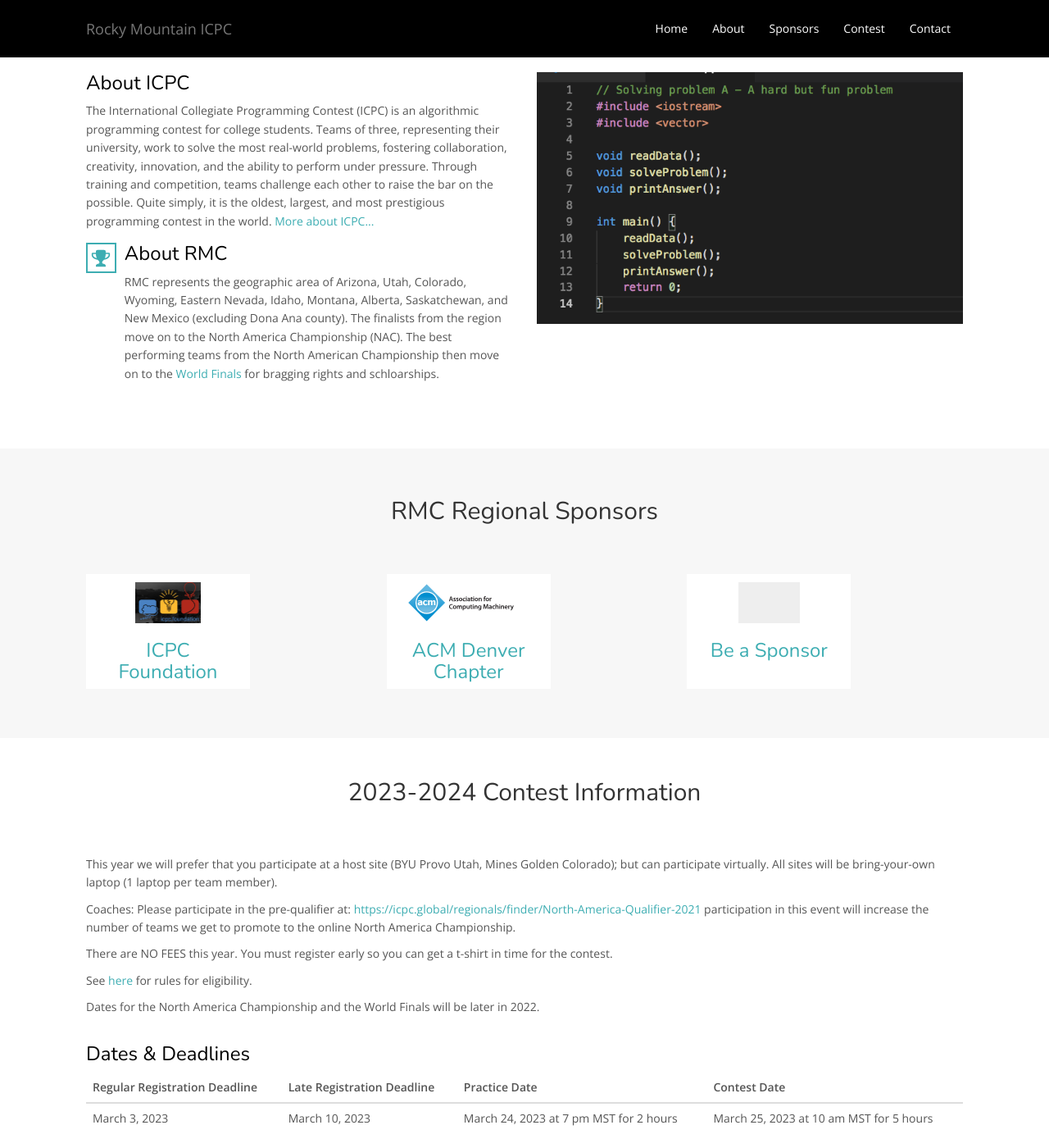
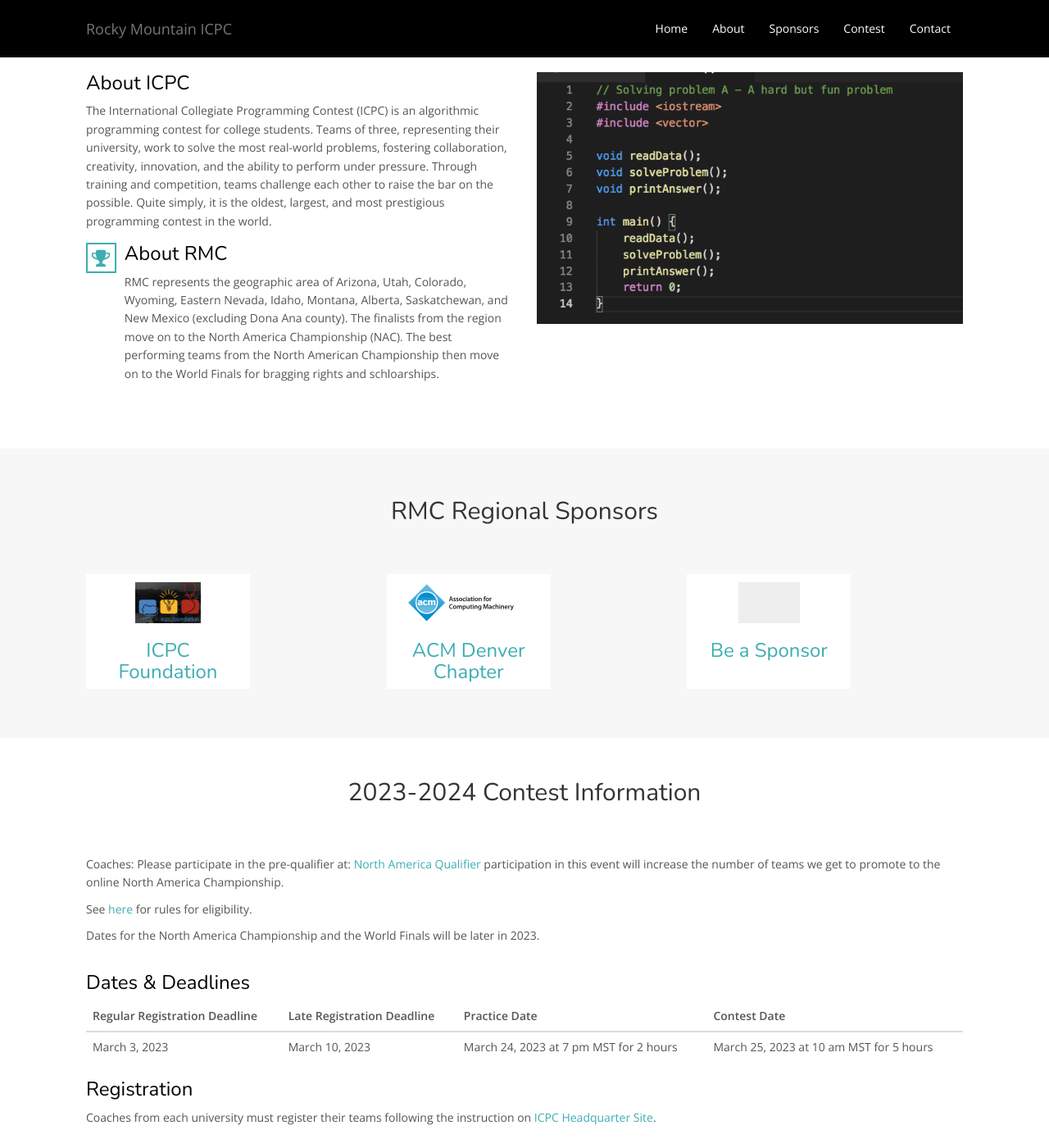
Before and after one commit to icpc/na-rocky-mountain-web, a Jekyll site: the page built from docs/index.html, in a window 1280 px wide and 1400 px high, scrolled down 879 px. Shown: the whole window at 82% size. Built offline with Jekyll 4.4.1, drawn with Linux system fonts in a browser that asks for light colours; nearby versions of some CDN libraries.

Commit message:
update 2

```diff
--- a/docs/_data/about.yml
+++ b/docs/_data/about.yml
@@ -3,9 +3,9 @@
       for college students. Teams of three, representing their university, work to solve the most
       real-world problems, fostering collaboration, creativity, innovation, and the ability to
       perform under pressure. Through training and competition, teams challenge each other to raise
-      the bar on the possible. Quite simply, it is the oldest, largest, and most prestigious programming contest in the world. <a href="https://icpc.baylor.edu/regionals/abouticpc" target="_blank">More about ICPC...</a>
+      the bar on the possible. Quite simply, it is the oldest, largest, and most prestigious programming contest in the world.
 
 rmc: RMC represents the geographic area of Arizona, Utah, Colorado, Wyoming, Eastern Nevada, Idaho, Montana,
       Alberta, Saskatchewan, and New Mexico (excluding Dona Ana county). The finalists from the region move on to the North America Championship (NAC).
       The best performing teams from the North American Championship then move on to the
-      <a href="https://icpc.baylor.edu/" target="_blank">World Finals</a> for bragging rights and schloarships.
+      World Finals for bragging rights and schloarships.
--- a/docs/_includes/contest_info.html
+++ b/docs/_includes/contest_info.html
@@ -3,20 +3,15 @@
     <h2 class="section-title">{{ site.data.contest.year }} Contest Information</h2>
     <div class="row">
       <div class="col-sm-12">
-        <p>This year we will prefer that you participate at a host site (BYU Provo Utah, Mines Golden Colorado); but can participate virtually.  All sites will be bring-your-own laptop (1 laptop per team member).
-        </p>
         <p>Coaches: Please participate in the pre-qualifier at: <a
-            href="https://icpc.global/regionals/finder/North-America-Qualifier-2021"
-            target="_blank">https://icpc.global/regionals/finder/North-America-Qualifier-2021</a> participation in this
+            href="https://na.icpc.global/home/naq/"
+            target="_blank">North America Qualifier</a> participation in this
           event will increase the number of teams we get to promote to the online North America Championship.
-        </p>
-        <p>
-          There are NO FEES this year. You must register early so you can get a t-shirt in time for the contest.
         </p>
         <p>See <a href="https://icpc.global/regionals/rules">here</a> for rules for eligibility.
         </p>
         <p>
-          Dates for the North America Championship and the World Finals will be later in 2022.
+          Dates for the North America Championship and the World Finals will be later in 2023.
         </p>
         <br />
       </div>
```
